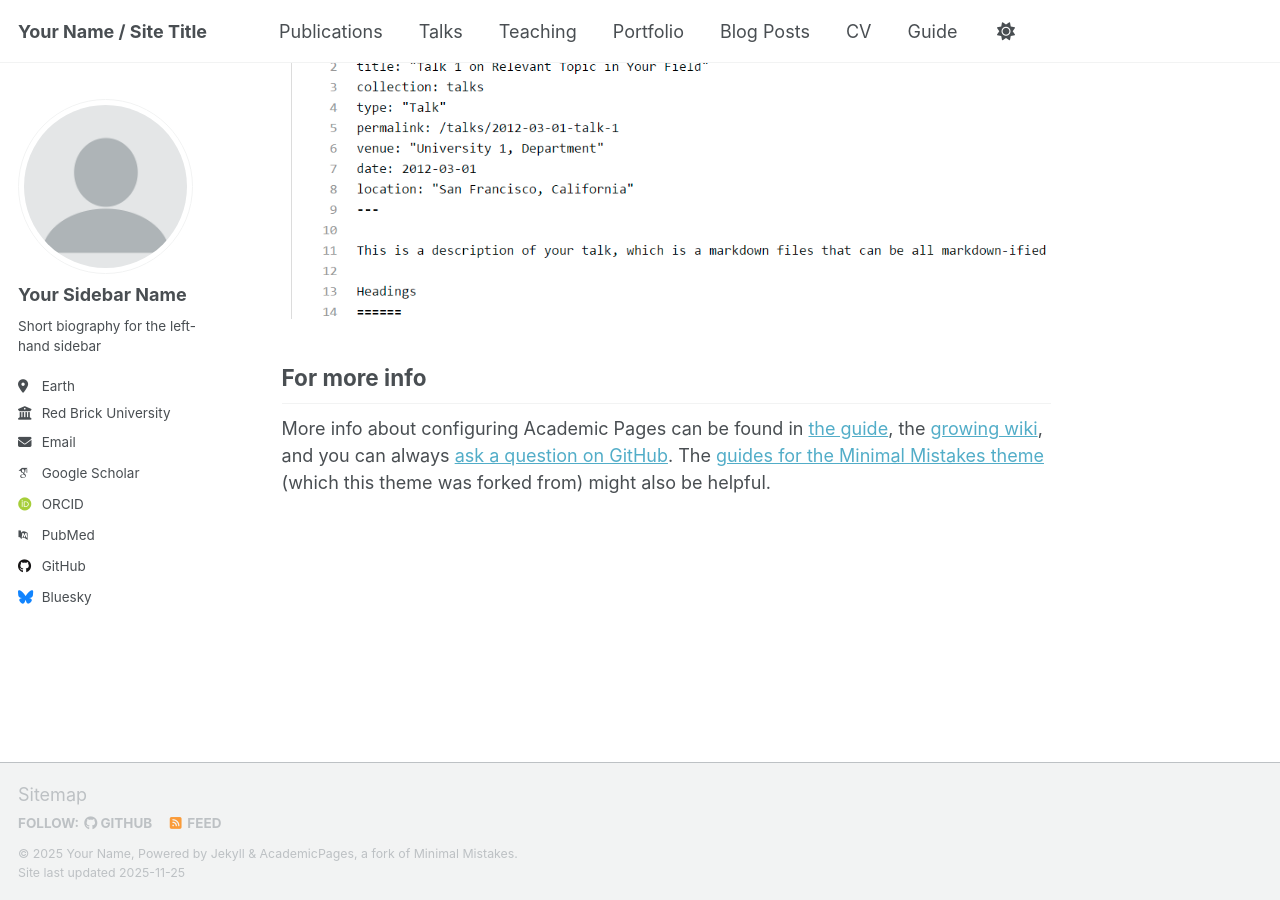
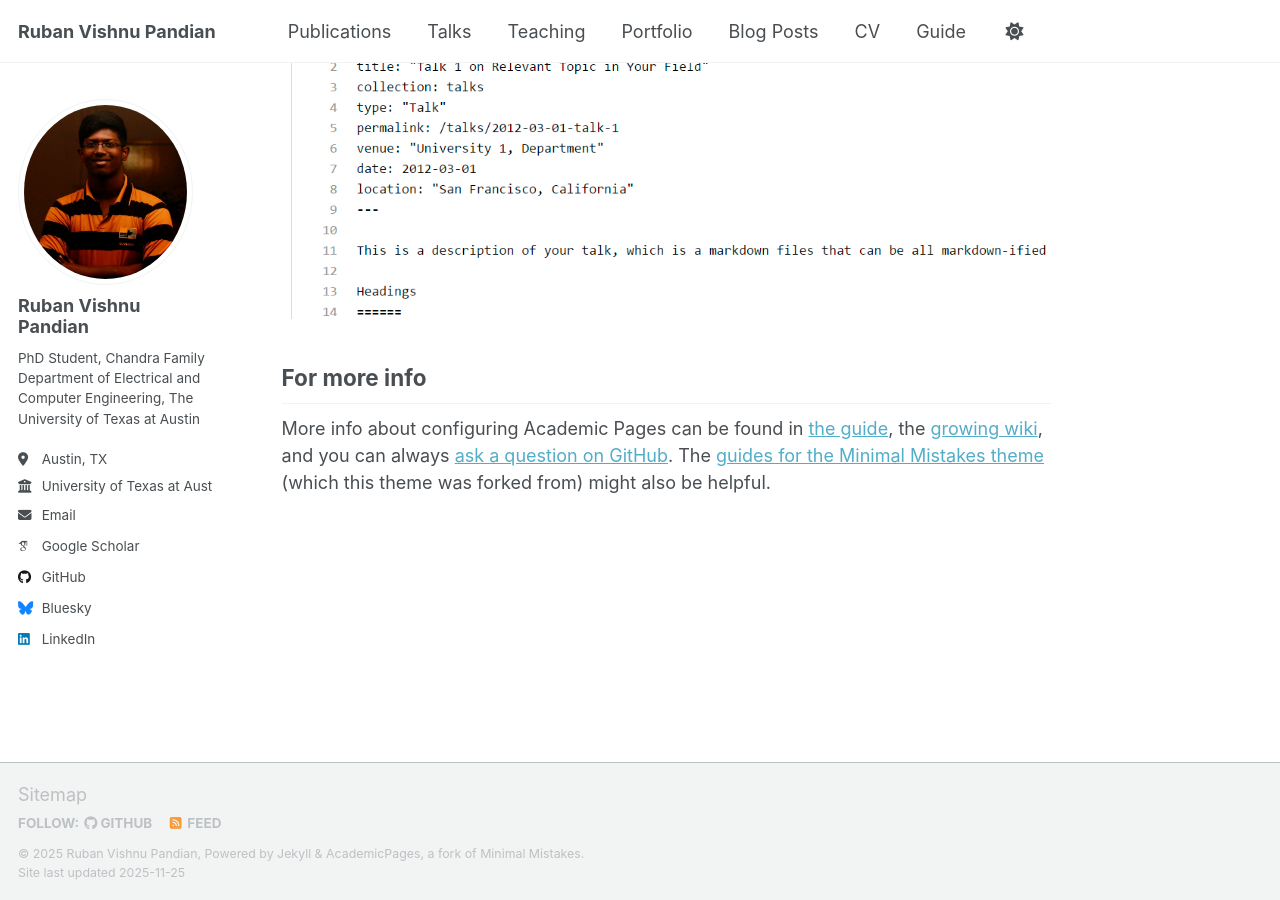
Before and after one commit to Ruban-VP/Ruban-VP.github.io, a Jekyll site: the page built from _pages/about.md, in a window 1280 px wide and 900 px high, scrolled down 2880 px. Built offline with Jekyll 4.4.1, drawn with Linux system fonts in a browser that asks for light colours; some web fonts are replaced; a script that is not in the unit is left out.

Commit message:
Initial changes

```diff
--- a/_config.yml
+++ b/_config.yml
@@ -9,38 +9,38 @@
 # Basic Site Settings
 locale                   : "en-US"
 site_theme               : "default" # Currently available options are "default", "air"
-title                    : "Your Name / Site Title"
+title                    : "Ruban Vishnu Pandian"
 title_separator          : "-"
-name                     : &name "Your Name"
+name                     : &name "Ruban Vishnu Pandian"
 description              : &description "Your Name's academic portfolio"   # Update this with a general description of your site, this is the default if not overridden by a page
-url                      : https://academicpages.github.io # The base hostname & protocol for your site e.g. "https://[your GitHub username].github.io",
+url                      : https://Ruban-VP.github.io # The base hostname & protocol for your site e.g. "https://[your GitHub username].github.io",
                                                            # or if you already have some other page hosted on Github then use "https://[your GitHub username].github.io/[Your Repo Name]"
 baseurl                  : "" # the subpath of your site, e.g. "/blog"
-repository               : "academicpages/academicpages.github.io"
+repository               : "Ruban-VP/Ruban-VP.github.io"
 
 # Site Author - The following control what appear as part of the author content on the side bar.
 #               If a field is blank the icon and link will not appear, otherwise it will be shown.
 #               Additional customization can be done by editing /_includes/author-profile.html
 author:
   # Biographic information
-  avatar           : "profile.png"
-  name             : "Your Sidebar Name"
+  avatar           : "profile.jpg"
+  name             : "Ruban Vishnu Pandian"
   pronouns         : # example: "she/her"
-  bio              : "Short biography for the left-hand sidebar"
-  location         : "Earth"
-  employer         : "Red Brick University"
+  bio              : "PhD Student, Chandra Family Department of Electrical and Computer Engineering, The University of Texas at Austin"
+  location         : "Austin, TX"
+  employer         : "University of Texas at Austin"
   uri              : # URL
-  email            : "none@example.org"
+  email            : "rubanvp@utexas.edu"
 
   # Academic websites
   academia         : # URL
   arxiv            : # URL - Update with the correct link to your profile
-  googlescholar    : "https://scholar.google.com/citations?user=PS_CX0AAAAAJ"
+  googlescholar    : "https://scholar.google.com/citations?user=SVMlJ0oAAAAJ"
   inspire-hep      : # URL
   impactstory      : # URL
-  orcid            : "https://orcid.org/yourorcidurl"
+  orcid            : # URL
   semantic         : # URL
-  pubmed           : "https://www.ncbi.nlm.nih.gov/pubmed/?term=john+snow"
+  pubmed           : # URL
   researchgate     : # URL
   scopus           : # URL
 
@@ -63,7 +63,7 @@ author:
   keybase          : # Username
   instagram        : # Username
   lastfm           : # Username
-  linkedin         : # Username
+  linkedin         : "ruban-vp"
   mastodon         : # URL
   medium           : # URL
   pinterest        : # Username
```
Also changed, not shown: images/profile.jpg (added), images/profile.png (deleted).
